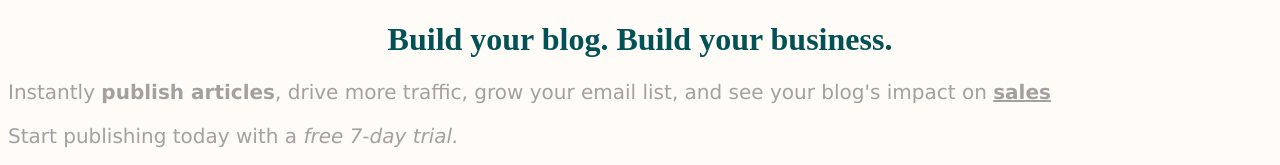
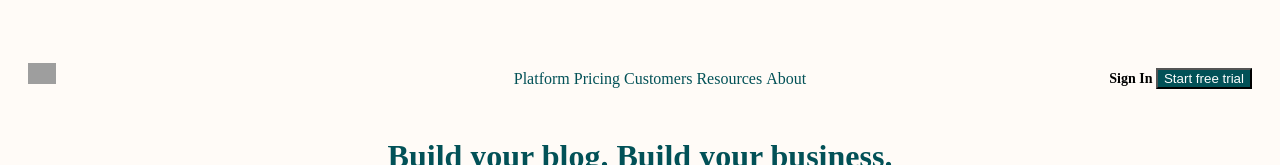
Before and after one commit to marysolfc/matchaBeduF1, a plain HTML site: page index.html in a window 1280 px wide. Shown: the top 165 px of the page. Drawn offline with Linux system fonts and the light colour scheme; grey boxes are pictures that could not be loaded.

Commit message:
Sesion2: ejemplos y reto 1

```diff
--- a/index.html
+++ b/index.html
@@ -11,6 +11,29 @@
 </head>
 
 <body>
+  <header class="header">
+    <!-- Logo con link a la página principal -->
+    <a href="/" class="logo">
+      <img src="https://getmatcha.com/wp-content/uploads/2020/01/Icon-green.png" alt="" />
+    </a>
+
+    <!-- Menu de navegacion-->
+    <nav class="navbar">
+
+      <ul>
+        <li>Platform</li>
+        <li>Pricing</li>
+        <li>Customers</li>
+        <li>Resources</li>
+        <li>About</li>
+      </ul>
+    </nav>
+    <!-- acciones de usuarios-->
+    <div class="actions">
+      <a>Sign In</a>
+      <button>Start free trial</button>
+    </div>
+  </header>
   <h1>Build your blog. Build your business.</h1>
   <p>Instantly <b>publish articles</b>, drive more traffic, grow your email list, and see your blog's
     impact on <u><strong>sales</strong></u></p>
@@ -22,7 +45,7 @@
       Try it now &rarr;
     </button>
   </form>
-<p><img src="http://assets.stickpng.com/images/602e3719d9ced200045a5799.png" alt="imagen de matcha" width="300"/></p>
+  <p><img src="http://assets.stickpng.com/images/602e3719d9ced200045a5799.png" alt="imagen de matcha" width="300" /></p>
   <p><img src="https://getmatcha.com/wp-content/uploads/2019/09/intro_group_image.png" alt="" /></p>
 
 </body>
--- a/styles.css
+++ b/styles.css
@@ -16,7 +16,46 @@ button {
     color: #fff;
     background-color: #025157;
 }
-img{
-    max-width: 800px;
+/*img{
+    max-width: 50rem;
 
+}*/
+
+.header {
+    margin-top: 40px;
+    margin-left: 20px;
+    margin-right: 20px;
+    font-size: 0;
 }
+
+li{
+    display: inline;
+ }
+
+.header > * {
+    display: inline-block;
+    font-size: 16px;
+    line-height: 45px;
+    height: 100%;
+    vertical-align: middle;
+}
+.logo {
+    width: 15%;
+}
+
+.logo > img {
+    width: 15%;
+}
+.navbar{
+    width: 70%;
+    text-align: center;
+    color: #025157;
+    font-weight: 500;
+}
+
+.actions{
+    width: 15%;
+    text-align: right;
+    font-size: 14px;
+    font-weight: 600;
+}
```
Lines whose indentation alone changed are shown as unchanged.
